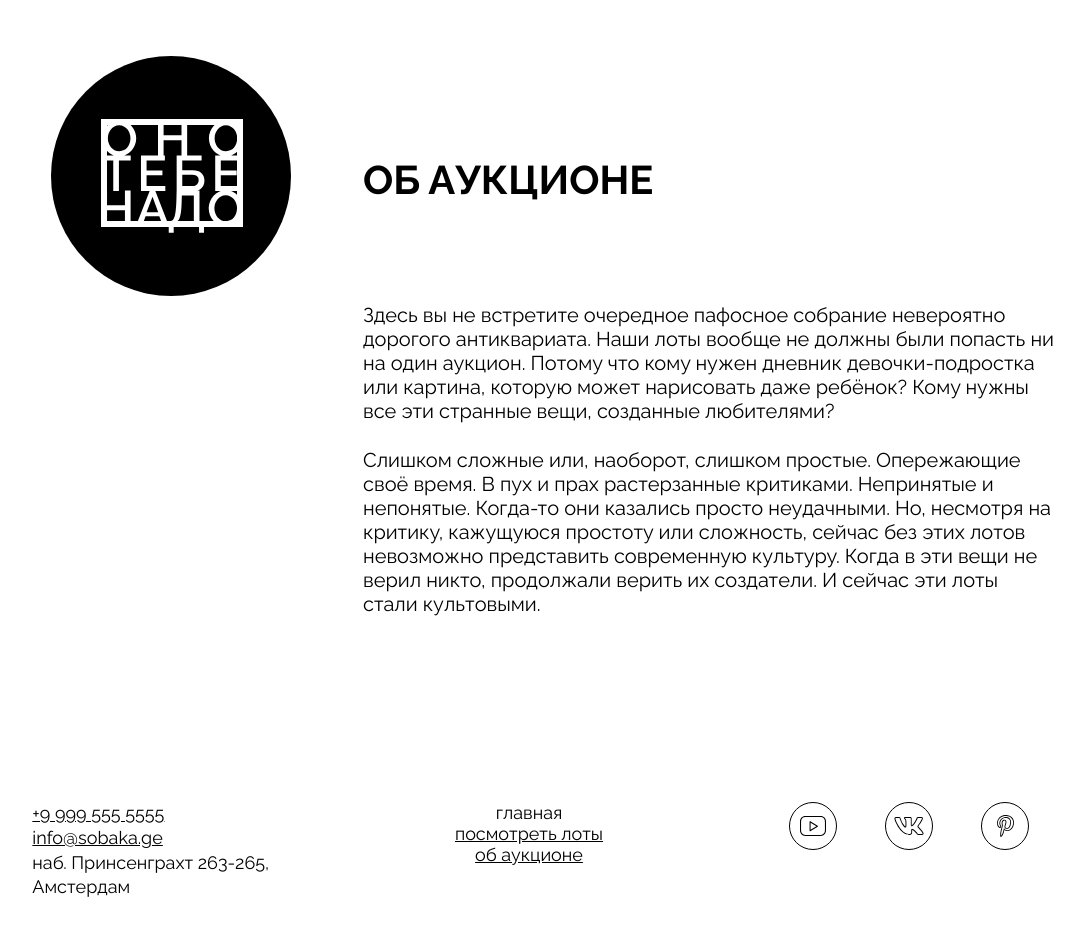
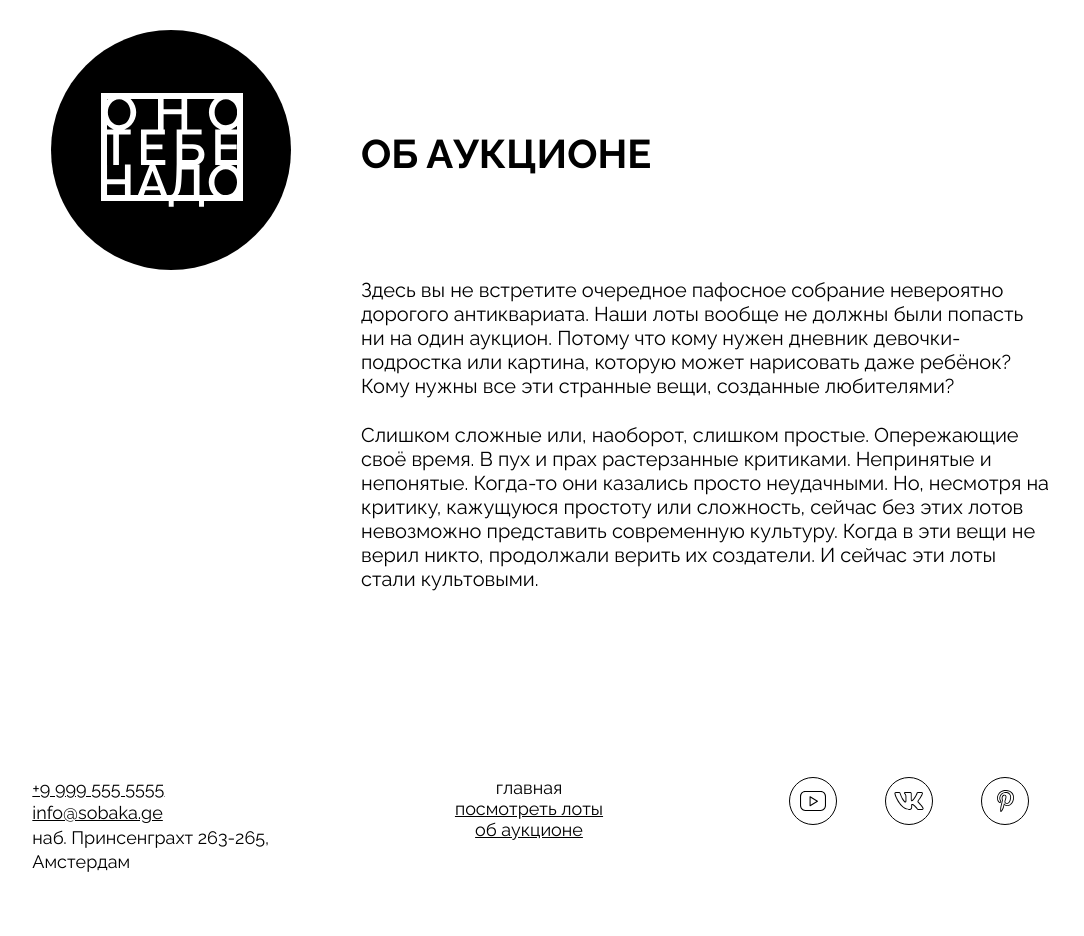
Before and after one commit to StanislavLyakhovetskiy/ono-tebe-nado-fd, a plain HTML site: page index.html in a window 1280 px wide. Shown: the part 2080-3016 px from the top of the page, without its empty margins (111-1195 px from the left). Drawn offline with Linux system fonts and the light colour scheme.

Commit message:
4-ая попытка

```diff
--- a/index.html
+++ b/index.html
@@ -145,7 +145,7 @@
           </ul>
         </nav>
       </div>
-      <ul class="footer__social-list">
+      <div class="footer__social-list">
         <a href="https://www.youtube.com/" class="footer__social-link" target="_blank">
             <img class="footer__social-icon" src="./images/yt.svg" width="48" height="48" alt="Социальная сеть Youtube">
         </a>
@@ -155,7 +155,7 @@
         <a href="https://ru.pinterest.com/" class="footer__social-link" target="_blank">
             <img class="footer__social-icon" src="./images/pinterest.svg" width="48" height="48" alt="Социальная сеть Pinterest">
         </a>
-      </ul>
+      </div>
     </footer>
   </body>
 </html>
--- a/styles/style.css
+++ b/styles/style.css
@@ -290,16 +290,14 @@
   .about {
     margin-left: 24px;
     margin-right: 24px;
-    margin-top: 181px;
+    margin-top: 155px;
     display: grid;
-    grid-template-columns: 430px 1fr;
+    grid-template-columns: 333px 1fr;
     gap: 25px;
   }
 
   /* класс для колонки с логотипом */
   .logo__column {
-    width: 430px;
-    height: 240px;
   }
 
   /* контейнер с логотипом */
@@ -309,7 +307,6 @@
     background-color: #000;
     border-radius: 50%;
     margin-left: 48px;
-    margin-right: 95px;
   }
 
   /* изображение логотипа */
@@ -325,7 +322,6 @@
   /* класс для колонки со статьей */
   .about__column {
     margin-top: 100px;
-    margin-left: -95px;
   }
 
   /* заголовок секции */
@@ -343,10 +339,11 @@
     font-size: 20px;
     font-style: normal;
     font-weight: 400;
-    margin-top: 100px;
+    margin-top: 101px;
     display: grid;
     grid-template-rows: auto auto;
     gap: 25px;
+    padding-right: 4px;
   }
 
   /* пятый блок сайта */
```
